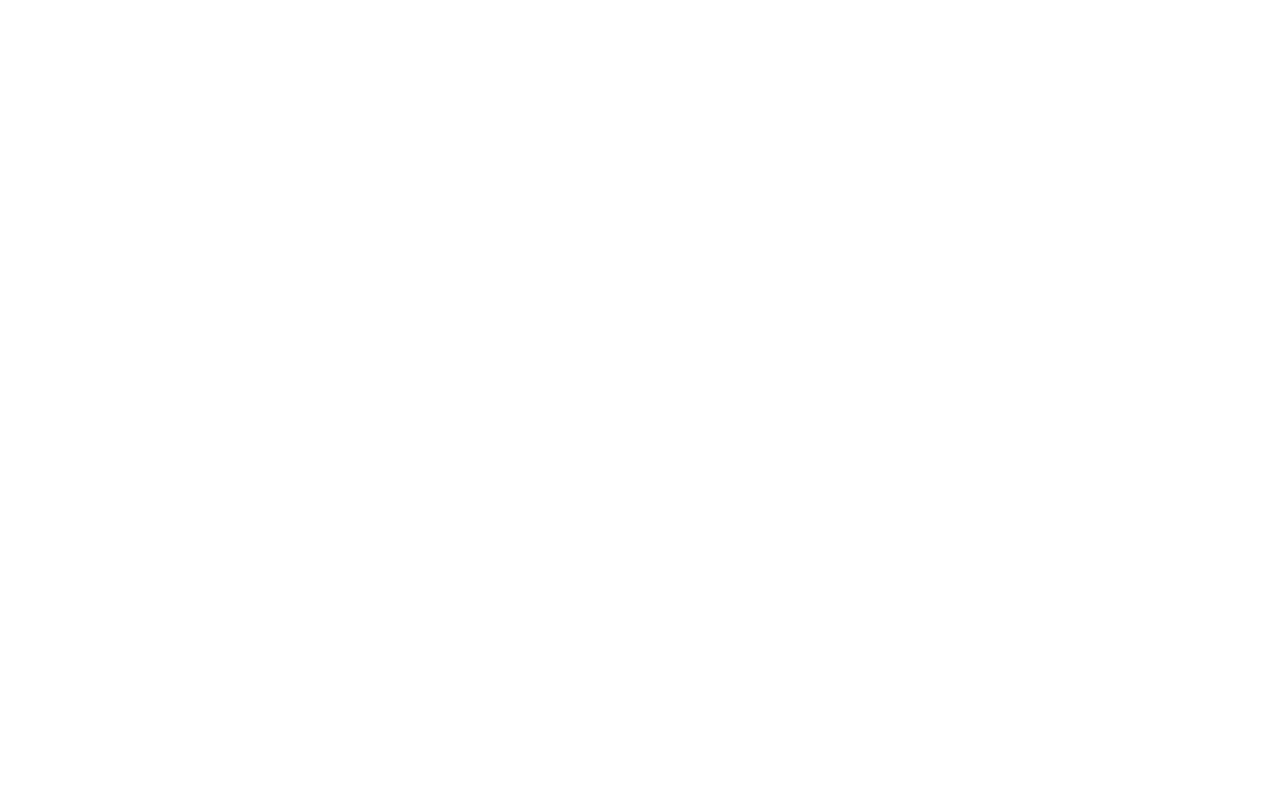
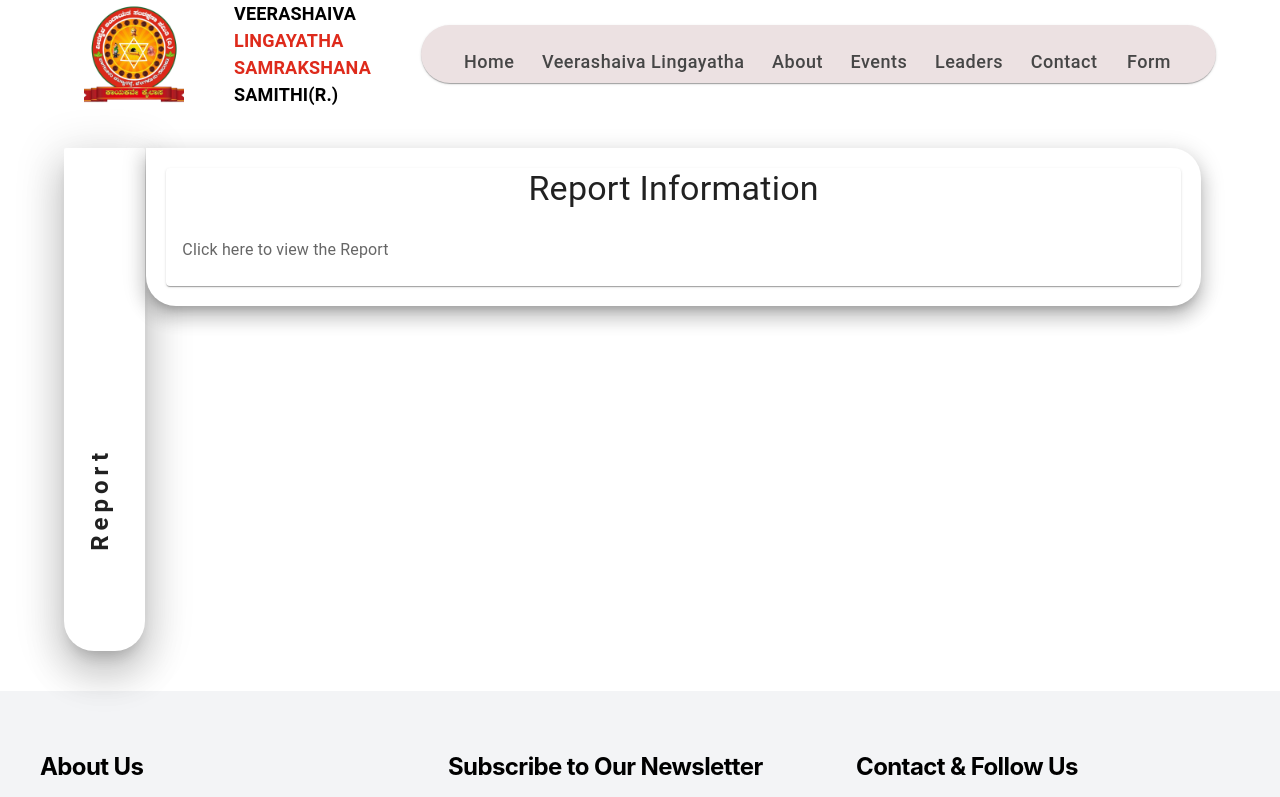
Before and after one commit to KridaverseDev/VLSS, a React (Create React App) app: page /report in a window 1280 px wide. Before the commit this address had no page. Shown: the top 797 px of the page. Built offline with nearby package versions, Linux system fonts and the light colour scheme.

Commit message:
Added new Report route

```diff
--- a/src/App.tsx
+++ b/src/App.tsx
@@ -9,6 +9,7 @@
 import EventDetailsPage from "./components/Events/EventDetailsPage";
 import Form from "./components/form/Form";
 import Contact from "./components/contact/Contact";
+import Report from "./components/contact/Report";
 
 function App() {
   return (
@@ -23,6 +24,7 @@
           <Route path="/events/:eventId" element={<EventDetailsPage />} />
           <Route path="/form" element={<Form />} />
           <Route path="/contact" element={<Contact />} />
+          <Route path="/report" element={<Report />} />
         </Route>
       </Routes>
     </Router>
--- /dev/null
+++ b/src/components/contact/Report.tsx
@@ -0,0 +1,90 @@
+import React from "react";
+import {
+  Typography,
+  Paper,
+  Container,
+  Grid,
+  Card,
+  CardContent,
+  useMediaQuery,
+  useTheme,
+} from "@mui/material";
+
+const Report: React.FC = () => {
+  const { breakpoints } = useTheme();
+  const matchMobileView = useMediaQuery(breakpoints.down("md"));
+
+  return (
+    <Container sx={{ diaply: "flex", justifyContent: "space-between" }}>
+      <Grid container spacing={2}>
+        {!matchMobileView && (
+          <Grid item xs={12} sm={1}>
+            <Paper
+              elevation={24}
+              sx={{
+                width: "100%",
+                height: "100%",
+                borderRadius: "2px 2px 30px 30px",
+              }}
+            >
+              <Typography
+                variant="h5"
+                sx={{
+                  writingMode: "vertical-rl",
+                  textOrientation: "mixed",
+                  letterSpacing: "5px",
+                  fontWeight: "bold",
+                  transform: "rotate(180deg)",
+                  paddingRight: "20px",
+                  paddingBottom: "300px",
+                  paddingTop: "100px",
+                }}
+              >
+                Report
+              </Typography>
+            </Paper>
+          </Grid>
+        )}
+        <Grid item xs={12} sm={matchMobileView ? 12 : 11}>
+          <Paper
+            elevation={12}
+            sx={{
+              backgroundSize: "cover",
+              backgroundPosition: "center",
+              padding: "20px",
+              marginLeft: "-15px",
+              borderRadius: "0px 30px 30px 30px",
+              width: "100%",
+            }}
+          >
+            <Card>
+              <Typography
+                variant="h4"
+                gutterBottom
+                sx={{ textAlign: "center" }}
+              >
+                Report Information
+              </Typography>
+              <CardContent>
+                <Typography variant="body1" color="text.secondary">
+                  <a
+                    href="https://firebasestorage.googleapis.com/v0/b/talentoapp-98736.appspot.com/o/resumes_sRube577odZeLwdKNto0r96QRNu1_1716357244588%20(1).pdf?alt=media&token=ae6168f6-983e-44e3-bb16-1beef51bd726"
+                    style={{ color: "inherit", textDecoration: "none" }}
+                    onMouseOver={(e) => (e.currentTarget.style.color = "red")}
+                    onMouseOut={(e) =>
+                      (e.currentTarget.style.color = "inherit")
+                    }
+                  >
+                    Click here to view the Report
+                  </a>
+                </Typography>
+              </CardContent>
+            </Card>
+          </Paper>
+        </Grid>
+      </Grid>
+    </Container>
+  );
+};
+
+export default Report;
--- a/src/components/header&footer/Header.tsx
+++ b/src/components/header&footer/Header.tsx
@@ -9,13 +9,13 @@
   useTheme,
   IconButton,
   Slide,
+  Menu,
+  MenuItem,
 } from "@mui/material";
-
 import { Link, useLocation } from "react-router-dom";
 import logo from "./logo_header.png";
-import MenuIcon from "@mui/icons-material/Menu";
+import DehazeIcon from "@mui/icons-material/Dehaze";
 import SideNavigation from "./SideNavigation";
-import DehazeIcon from "@mui/icons-material/Dehaze";
 
 const Header: React.FC = () => {
   const location = useLocation();
@@ -24,6 +24,9 @@
   const { breakpoints } = useTheme();
   const matchMobileView = useMediaQuery(breakpoints.down("md"));
   const [isNavOpen, setIsNavOpen] = useState(false);
+  const [anchorEl, setAnchorEl] = useState<null | HTMLElement>(null);
+  const isContactMenuOpen = Boolean(anchorEl);
+
   const toggleNav = () => {
     setIsNavOpen(!isNavOpen);
   };
@@ -58,8 +61,15 @@
     />
   );
 
+  const handleContactMenuOpen = (event: React.MouseEvent<HTMLElement>) => {
+    setAnchorEl(event.currentTarget);
+  };
+
+  const handleContactMenuClose = () => {
+    setAnchorEl(null);
+  };
+
   return (
-    <>
     <>
       {!matchMobileView && (
         <Slide direction="down" in={true} mountOnEnter unmountOnExit>
@@ -88,9 +98,7 @@
                 fontSize: "18px",
                 fontWeight: "600",
                 margin: "0px 50px",
-                  animation: isVisible
-                    ? "fadeIn 1s linear"
-                    : "fadeOut 1s linear",
+                animation: isVisible ? "fadeIn 1s linear" : "fadeOut 1s linear",
               }}
             >
               {isEnglish ? (
@@ -124,7 +132,6 @@
                 display: "flex",
                 justifyContent: "space-between",
                 marginRight: "40px",
-                  // height: "36px",
               }}
             >
               <Box>
@@ -198,11 +205,13 @@
                   location.pathname
                 )}
               </Box>
-                <Box>
+              <Box
+                onMouseEnter={handleContactMenuOpen}
+                onMouseLeave={handleContactMenuClose}
+              >
                 <Button
                   color="inherit"
-                    component={Link}
-                    to="/contact"
+                  onClick={handleContactMenuOpen}
                   sx={{ textTransform: "none", ...isActive("/contact") }}
                 >
                   Contact
@@ -211,6 +220,54 @@
                   location.pathname === "/contact",
                   location.pathname
                 )}
+                <Menu
+                  anchorEl={anchorEl}
+                  open={isContactMenuOpen}
+                  onClose={handleContactMenuClose}
+                  PaperProps={{
+                    sx: {
+                      width: "110px",
+                      backgroundColor: "#ECE1E2",
+                    },
+                  }}
+                  MenuListProps={{
+                    sx: {
+                      "& .MuiMenuItem-root": {
+                        "&:hover": {
+                          backgroundColor: "#7D0B03",
+                          color: "#ffffff",
+                        },
+                      },
+                    },
+                  }}
+                >
+                  <MenuItem
+                    component={Link}
+                    to="/contact"
+                    onClick={handleContactMenuClose}
+                    sx={{
+                      "&:hover": {
+                        backgroundColor: "#7D0B03",
+                        color: "#ffffff",
+                      },
+                    }}
+                  >
+                    Contact
+                  </MenuItem>
+                  <MenuItem
+                    component={Link}
+                    to="/report"
+                    onClick={handleContactMenuClose}
+                    sx={{
+                      "&:hover": {
+                        backgroundColor: "#7D0B03",
+                        color: "#ffffff",
+                      },
+                    }}
+                  >
+                    Report
+                  </MenuItem>
+                </Menu>
               </Box>
               <Box>
                 <Button
@@ -222,11 +279,6 @@
                     ...isActive("/form"),
                     marginRight: "20px",
                   }}
-                    // sx={{
-                    //   textTransform: "none",
-                    //   marginRight: "20px",
-                    //   fontSize: "18px",
-                    // }}
                 >
                   Form
                 </Button>
@@ -239,7 +291,6 @@
           </Toolbar>
         </Slide>
       )}
-      </>
 
       {matchMobileView && (
         <Box
--- a/src/components/header&footer/SideNavigationRoutes.ts
+++ b/src/components/header&footer/SideNavigationRoutes.ts
@@ -30,6 +30,10 @@
     path: "/contact",
   },
   {
+    label: "Report",
+    path: "/report",
+  },
+  {
     label: "Form",
     path: "/form",
   },
```
Lines whose indentation alone changed are shown as unchanged.
